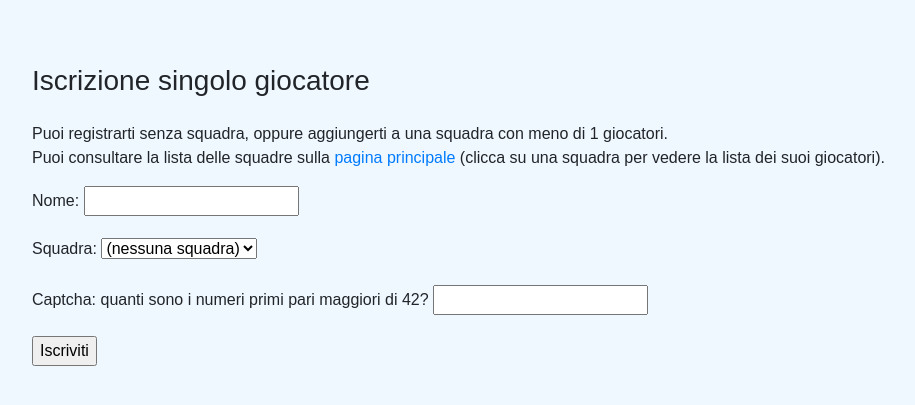
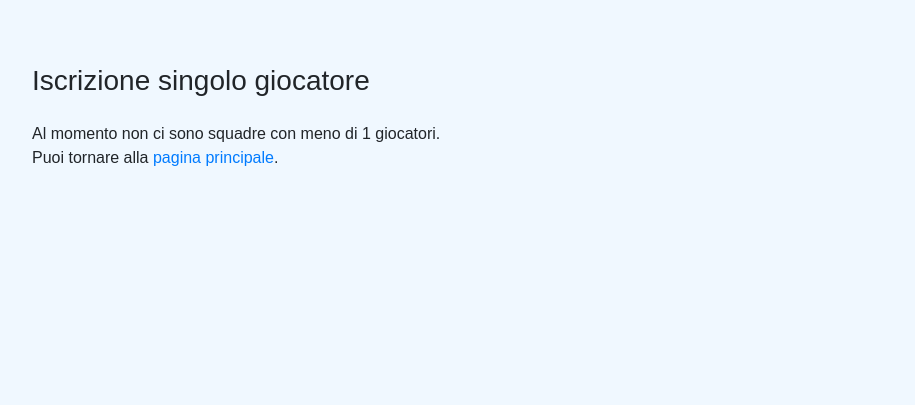
Before and after one commit to giove91/multi-table-tournament, a Django app: page /player-registration/ in a window 1280 px wide. Shown: the part 88-493 px from the top of the page, without its empty margins (53-968 px from the left). Run offline with Django 3.2, Linux system fonts and the light colour scheme; tables that the repository leaves empty hold one stand-in row (values such as "Sample post"); some libraries are stand-ins or nearby versions; some web fonts are replaced.

Commit message:
Disable registration without team.

```diff
--- a/templates/player_registration.html
+++ b/templates/player_registration.html
@@ -8,14 +8,20 @@
 <h3 class="mb-4">Iscrizione singolo giocatore</h3>
 
 {% if tournament.can_register_player %}
-<p>Puoi registrarti senza squadra, oppure aggiungerti a una squadra {% if tournament.max_players_per_team %} con meno di {{ tournament.max_players_per_team }} giocatori{% endif %}.<br />
-Puoi consultare la lista delle squadre sulla <a href="{% url 'index' %}" class="link">pagina principale</a> (clicca su una squadra per vedere la lista dei suoi giocatori).</p>
+
+{% if available_teams %}
+<p>Puoi aggiungerti a una squadra{% if tournament.max_players_per_team %} con meno di {{ tournament.max_players_per_team }} giocatori{% endif %}.<br />
+La lista delle squadre è consultabile sulla <a href="{% url 'index' %}" class="link">pagina principale</a> (clicca su una squadra per vedere la lista dei suoi giocatori).</p>
 
 <form method="post">
     {% csrf_token %}
     {{ form.as_p }}
     <input type="submit" value="Iscriviti">
 </form>
+{% else %}
+<p>Al momento non ci sono squadre{% if tournament.max_players_per_team %} con meno di {{ tournament.max_players_per_team }} giocatori{% endif %}.<br />
+Puoi tornare alla <a href="{% url 'index' %}">pagina principale</a>.</p>
+{% endif %}
 {% else %}
 <p>Al momento non è possibile iscrivere nuovi giocatori.<br />
 Puoi tornare alla <a href="{% url 'index' %}">pagina principale</a>.</p>
--- a/tournament/forms.py
+++ b/tournament/forms.py
@@ -58,8 +58,8 @@ class PlayerRegistrationForm(forms.Form):
         self.fields['team'] = forms.ModelChoiceField(
             Team.objects.annotate(num_players=Count('player')).filter(num_players__lt=max_players_per_team),
             label='Squadra',
-            required=False,
-            empty_label='(nessuna squadra)',
+            # required=False,
+            # empty_label='(nessuna squadra)',
             to_field_name='name',
             error_messages=ERROR_MESSAGES
         )
--- a/tournament/models.py
+++ b/tournament/models.py
@@ -109,7 +109,7 @@ class Tournament(models.Model):
     # registration parameters
     is_registration_open = models.BooleanField(default=False)
     max_teams = models.PositiveIntegerField(null=True, blank=True, default=None, help_text='Maximum number of allowed teams during registration. If no value is given, the number is unlimited.')
-    max_players_per_team = models.PositiveIntegerField(null=True, blank=True, default=0, help_text='Maximum number of allowed players per team during registration. If no value is given, the number is unlimited. If 0 is given, player registration is disabled.')
+    max_players_per_team = models.PositiveIntegerField(null=True, blank=True, default=0, help_text='Maximum number of allowed players per team during registration. If no value is given, the number is unlimited (probably unsupported!). If 0 is given, player registration is disabled.')    # TODO
 
 
     def __str__(self):
--- a/tournament/views.py
+++ b/tournament/views.py
@@ -115,6 +115,9 @@ class PlayerRegistrationView(FormView):
         tournament = self.request.current_tournament
         context['tournament'] = tournament
 
+        # TODO: avoid duplicate code (see forms.PlayerRegistrationForm)
+        context['available_teams'] = Team.objects.annotate(num_players=Count('player')).filter(num_players__lt=tournament.max_players_per_team)
+
         return context
 
     def get_form_kwargs(self):
```
